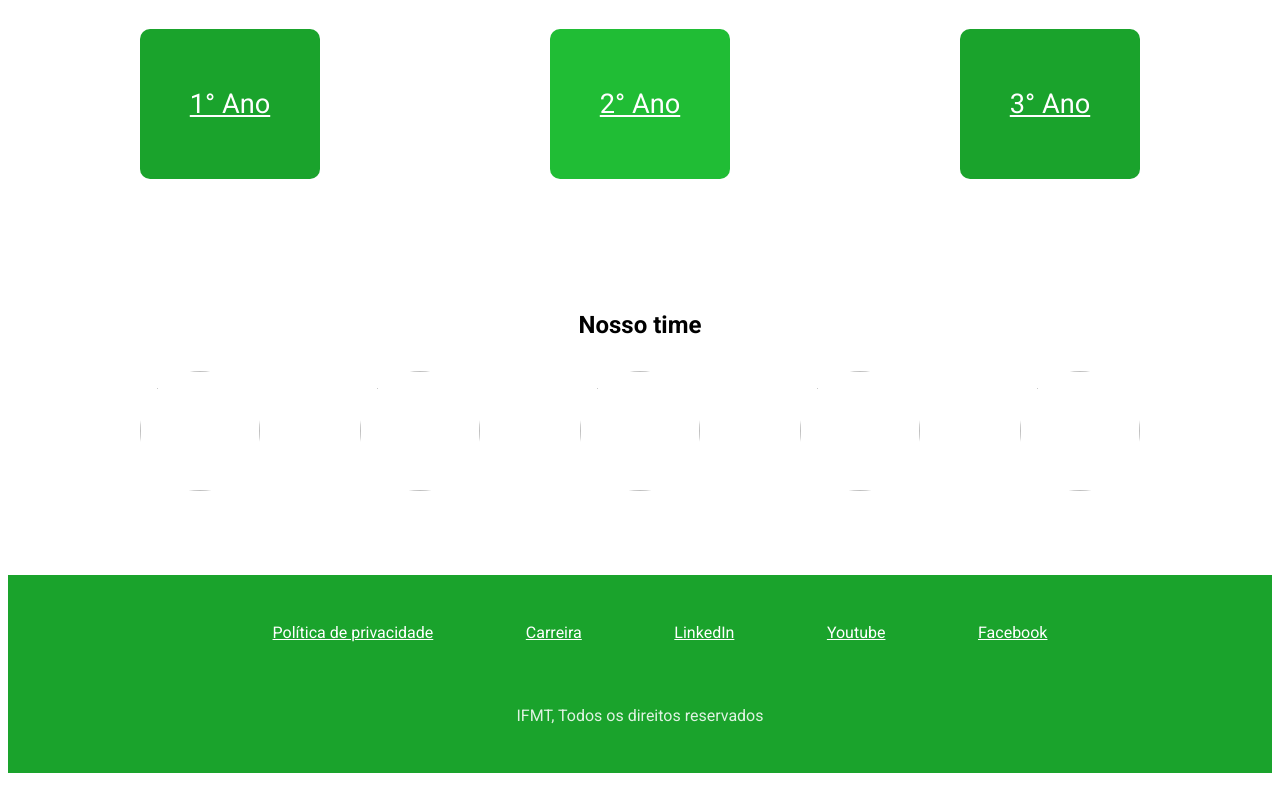
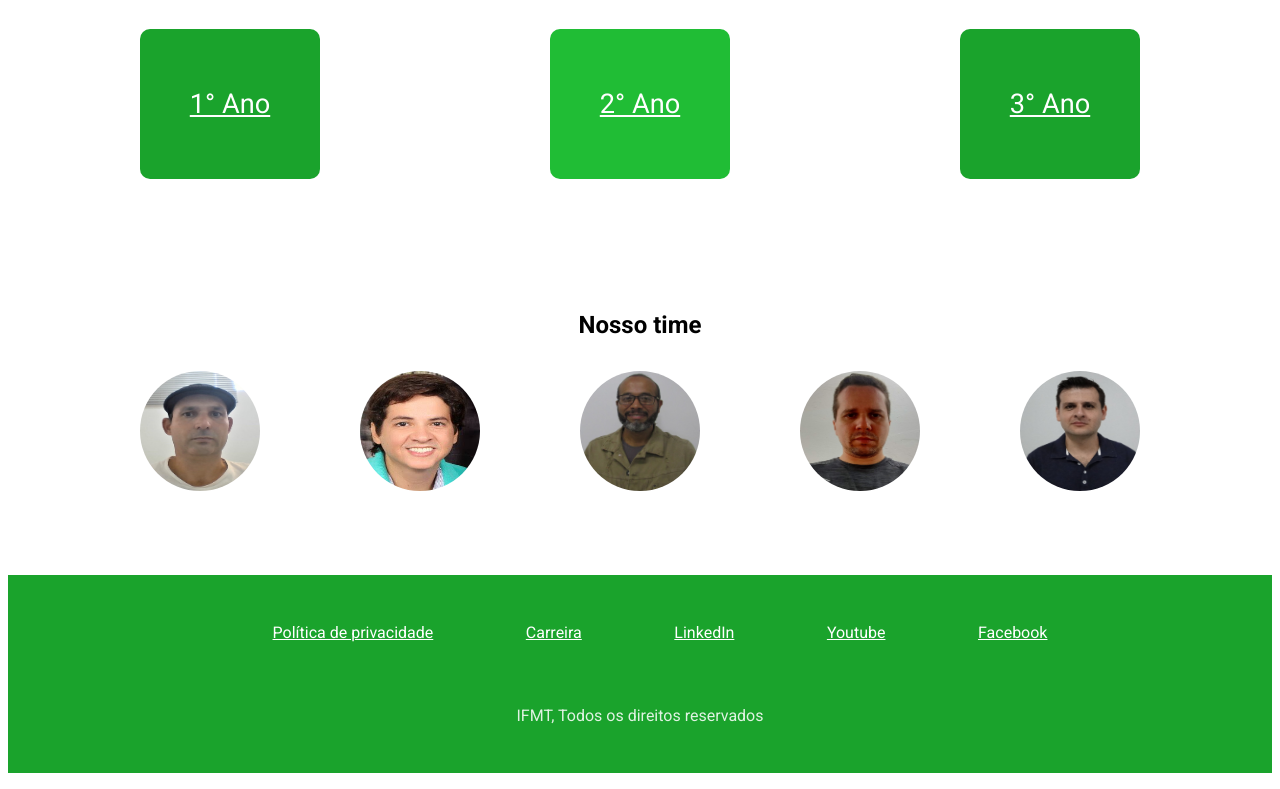
Before and after one commit to EduardaABrito/site-info, a plain HTML site: page index.html in a window 1280 px wide. Shown: the part 587-1376 px from the top of the page. Drawn offline with Linux system fonts and the light colour scheme.

Commit message:
index.html

```diff
--- a/index.html
+++ b/index.html
@@ -16,7 +16,7 @@ href="https://fonts.googleapis.com/css2?family=Roboto:wght@100;400;700&display=s
  <body>
  <header>
  <div class="logo">
- <img src= "logo if.png" alt="" />
+ <img src= "/logo if.png" alt="" />
  </div>
  </div>
  </header>
@@ -51,11 +51,11 @@ href="https://fonts.googleapis.com/css2?family=Roboto:wght@100;400;700&display=s
  <div class = "container">
  <h1 class="title">Nosso time</h1>
  <div class="members">
- <a href="https://buscatextual.cnpq.br/buscatextual/visualizacv.do;jsessionid=DA21B85B16025104B315ABD6D9D2F026.buscatextual_0" class="member"><img src="/Material de Apoio-20240301/Cleber.jpg" /> </a>
-<a href="https://buscatextual.cnpq.br/buscatextual/visualizacv.do" class="member"><img src="/Material de Apoio-20240301/Daniel.jpg" /></a>
- <a href="https://buscatextual.cnpq.br/buscatextual/visualizacv.do" class="member"><img src="/Material de Apoio-20240301/Denilson.jpg" /></a>
- <a href="https://www.escavador.com/sobre/2396499/carlos-gracioli-neto#google_vignette" class="member"><img src="/Material de Apoio-20240301/Neto.jpg" /></a>
- <a href="https://www.escavador.com/sobre/4597548/rafael-rodrigues-garcia" class="member"><img src="/Material de Apoio-20240301/Rafael.jpg" /></a>
+ <a href="https://buscatextual.cnpq.br/buscatextual/visualizacv.do;jsessionid=DA21B85B16025104B315ABD6D9D2F026.buscatextual_0" class="member"><img src="/Cleber.jpg" /> </a>
+<a href="https://buscatextual.cnpq.br/buscatextual/visualizacv.do" class="member"><img src="/Daniel.jpg" /></a>
+ <a href="https://buscatextual.cnpq.br/buscatextual/visualizacv.do" class="member"><img src="/Denilson.jpg" /></a>
+ <a href="https://www.escavador.com/sobre/2396499/carlos-gracioli-neto#google_vignette" class="member"><img src="/Neto.jpg" /></a>
+ <a href="https://www.escavador.com/sobre/4597548/rafael-rodrigues-garcia" class="member"><img src="/Rafael.jpg" /></a>
 
  </div>
  </div>
```
